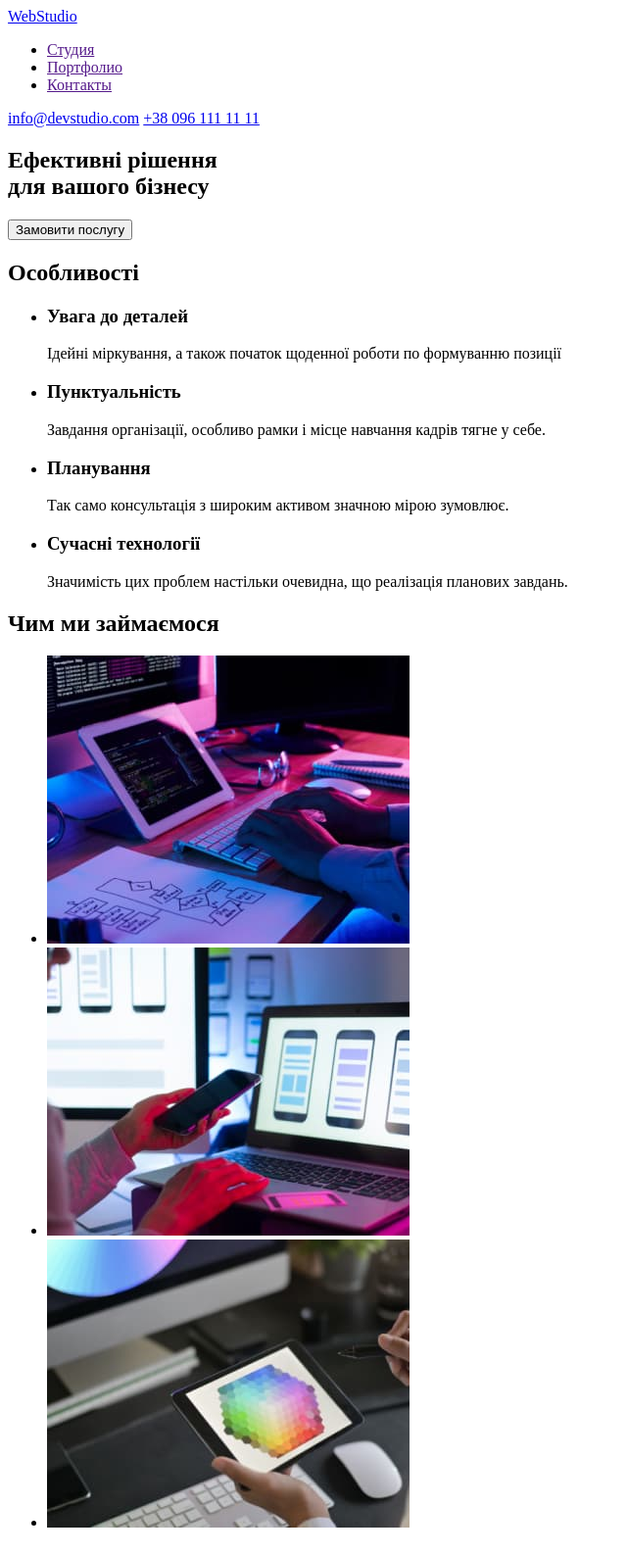
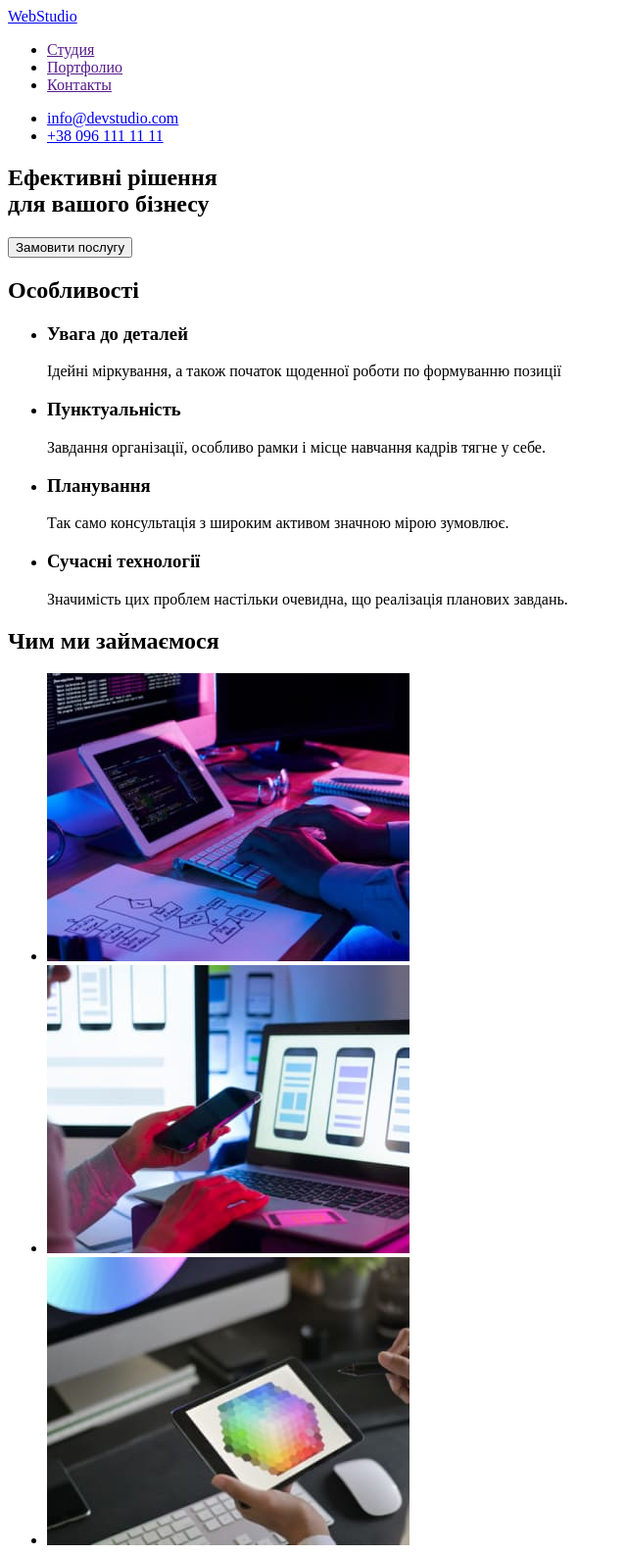
Before and after one commit to MakiievOleksandr/goit-markup-hw-01, a plain HTML site: page index.html in a window 1280 px wide. Shown: the top 1587 px of the page at 98% size, without its empty margins (0-640 px from the left). Drawn offline with Linux system fonts and the light colour scheme.

Commit message:
fix mistakes after mentors checking

```diff
--- a/index.html
+++ b/index.html
@@ -2,8 +2,14 @@
 <html lang="en">
   <head>
     <meta charset="UTF-8" />
-    <meta http-equiv="X-UA-Compatible" content="IE=edge" />
-    <meta name="viewport" content="width=device-width, initial-scale=1.0" />
+    <meta
+      http-equiv="X-UA-Compatible"
+      content="IE=edge"
+    />
+    <meta
+      name="viewport"
+      content="width=device-width, initial-scale=1.0"
+    />
     <title>WebStudio</title>
   </head>
   <body>
@@ -24,8 +30,19 @@
         </ul>
       </nav>
       <!-- header contacts -->
-      <a href="mailto:info@devstudio.com">info@devstudio.com</a>
-      <a href="tel:+380961111111">+38 096 111 11 11</a>
+      <ul>
+        <li>
+          <a
+            href="mailto:info@devstudio.com"
+            >info@devstudio.com</a
+          >
+        </li>
+        <li>
+          <a href="tel:+380961111111"
+            >+38 096 111 11 11</a
+          >
+        </li>
+      </ul>
     </header>
     <!-- main -->
     <main>
@@ -35,7 +52,9 @@
           Ефективні рішення <br />
           для вашого бізнесу
         </h1>
-        <button type="button">Замовити послугу</button>
+        <button type="button">
+          Замовити послугу
+        </button>
       </section>
       <!-- features -->
       <section>
@@ -44,27 +63,34 @@
           <li>
             <h3>Увага до деталей</h3>
             <p>
-              Ідейні міркування, а також початок щоденної роботи по формуванню
-              позиції
+              Ідейні міркування, а також
+              початок щоденної роботи по
+              формуванню позиції
             </p>
           </li>
           <li>
             <h3>Пунктуальність</h3>
             <p>
-              Завдання організації, особливо рамки і місце навчання кадрів тягне
-              у себе.
+              Завдання організації,
+              особливо рамки і місце
+              навчання кадрів тягне у
+              себе.
             </p>
           </li>
           <li>
             <h3>Планування</h3>
             <p>
-              Так само консультація з широким активом значною мірою зумовлює.
+              Так само консультація з
+              широким активом значною
+              мірою зумовлює.
             </p>
           </li>
           <li>
             <h3>Сучасні технології</h3>
             <p>
-              Значимість цих проблем настільки очевидна, що реалізація планових
+              Значимість цих проблем
+              настільки очевидна, що
+              реалізація планових
               завдань.
             </p>
           </li>
@@ -75,23 +101,25 @@
         <h2>Чим ми займаємося</h2>
         <ul>
           <li>
-            <a href="">
-              <img src="./images/coding.jpg" alt="Кодування" width="370" />
-            </a>
+            <img
+              src="./images/coding.jpg"
+              alt="Кодування"
+              width="370"
+            />
           </li>
           <li>
-            <a href="">
-              <img
-                src="./images/optimization.jpg"
-                alt="Оптимізація"
-                width="370"
-              />
-            </a>
+            <img
+              src="./images/optimization.jpg"
+              alt="Оптимізація"
+              width="370"
+            />
           </li>
           <li>
-            <a href="">
-              <img src="./images/design.jpg" alt="дизайн" width="370" />
-            </a>
+            <img
+              src="./images/design.jpg"
+              alt="дизайн"
+              width="370"
+            />
           </li>
         </ul>
       </section>
@@ -100,17 +128,29 @@
         <h2>Наша команда</h2>
         <ul>
           <li>
-            <img src="./images/igor_d.jpg" alt="Ігор Дем'яненко" width="270" />
+            <img
+              src="./images/igor_d.jpg"
+              alt="Ігор Дем'яненко"
+              width="270"
+            />
             <h3>Ігор Дем'яненко</h3>
             <p>Product Designer</p>
           </li>
           <li>
-            <img src="./images/olga_r.jpg" alt="Ольга Репіна" width="270" />
+            <img
+              src="./images/olga_r.jpg"
+              alt="Ольга Репіна"
+              width="270"
+            />
             <h3>Ольга Репіна</h3>
             <p>Frontend Developer</p>
           </li>
           <li>
-            <img src="./images/mykola_t.jpg" alt="Микола Тарасов" width="270" />
+            <img
+              src="./images/mykola_t.jpg"
+              alt="Микола Тарасов"
+              width="270"
+            />
             <h3>Микола Тарасов</h3>
             <p>Marketing</p>
           </li>
@@ -130,9 +170,23 @@
     <footer>
       <a href="/">WebStudio</a>
       <address>
-        <p>м. Київ, пр-т Лесі Українки, 26</p>
-        <p><a href="mailto:info@devstudio.com">info@devstudio.com</a></p>
-        <p><a href="tel:+380961111111">+38 096 111 11 11</a></p>
+        <p>
+          м. Київ, пр-т Лесі Українки,
+          26
+        </p>
+        <ul>
+          <li>
+            <a
+              href="mailto:info@devstudio.com"
+              >info@devstudio.com</a
+            >
+          </li>
+          <li>
+            <a href="tel:+380961111111"
+              >+38 096 111 11 11</a
+            >
+          </li>
+        </ul>
       </address>
     </footer>
   </body>
```
